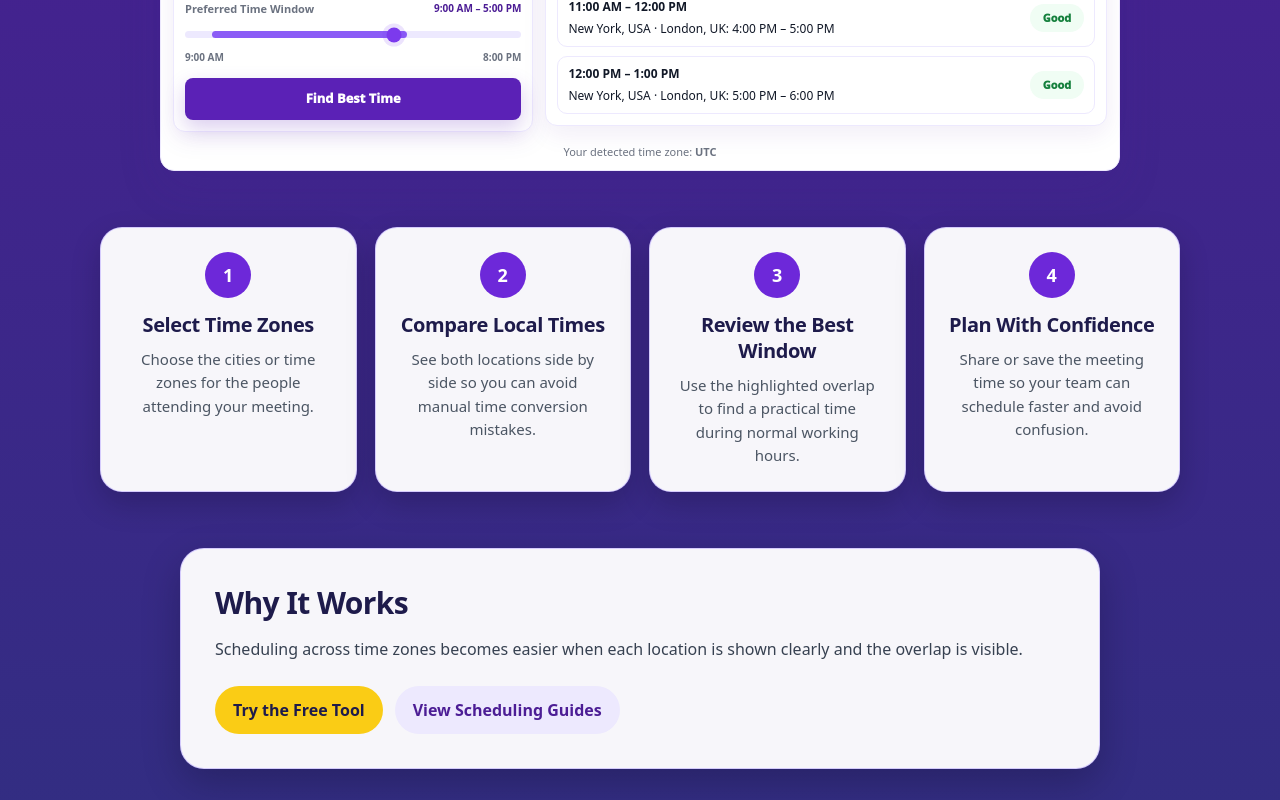
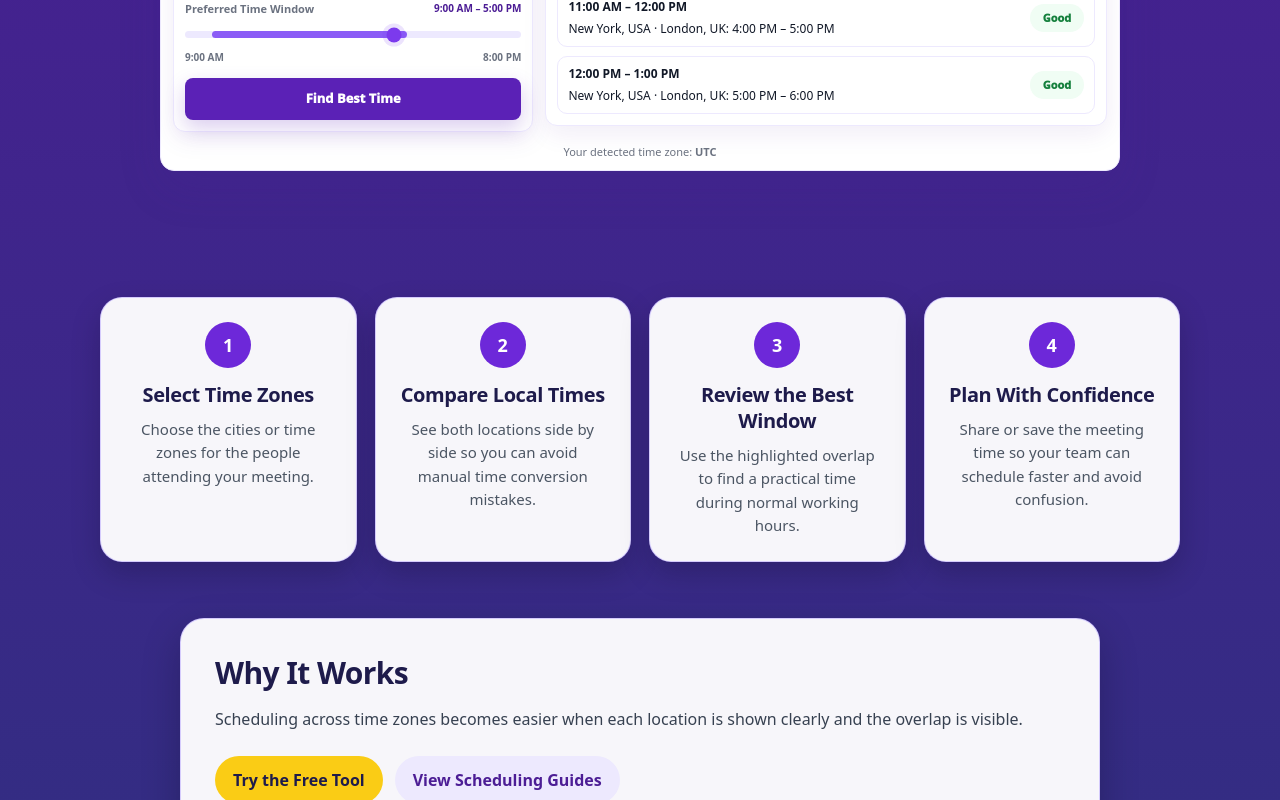
Before and after one commit to techtalk1282/Best-Meeting-Time, a Next.js app: page /how-it-works in a window 1280 px wide. Shown: the part 451-1251 px from the top of the page. Built offline with nearby package versions, Linux system fonts and the light colour scheme.

Commit message:
Push how-it-works cards below first tool viewport

```diff
--- a/app/how-it-works/page.tsx
+++ b/app/how-it-works/page.tsx
@@ -134,7 +134,7 @@ const toolSection = {
 const stepsSection = {
   maxWidth: "1120px",
   margin: "0 auto",
-  padding: "20px 20px 38px",
+  padding: "90px 20px 38px",
 };
 
 const stepsGrid = {
```
